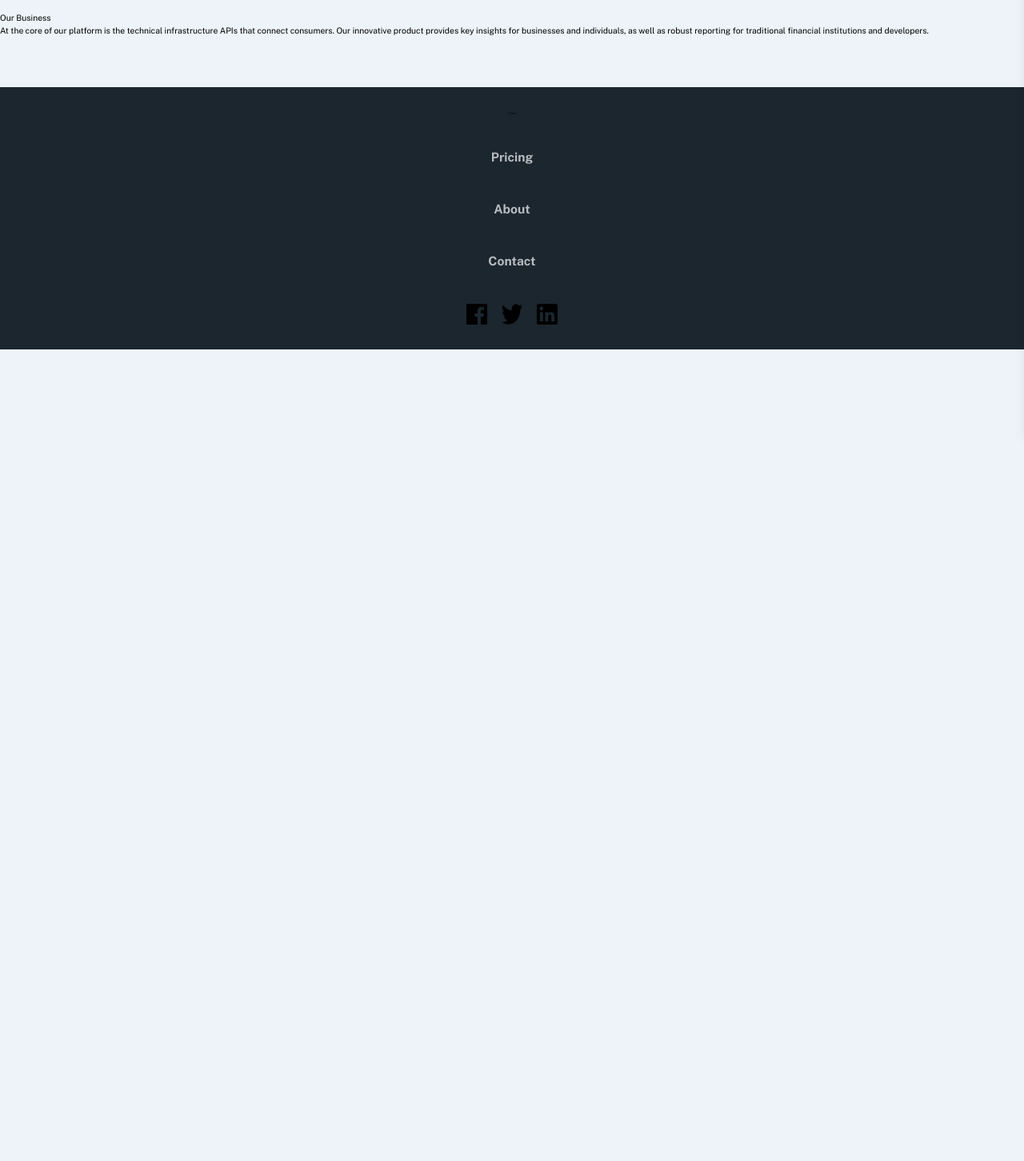
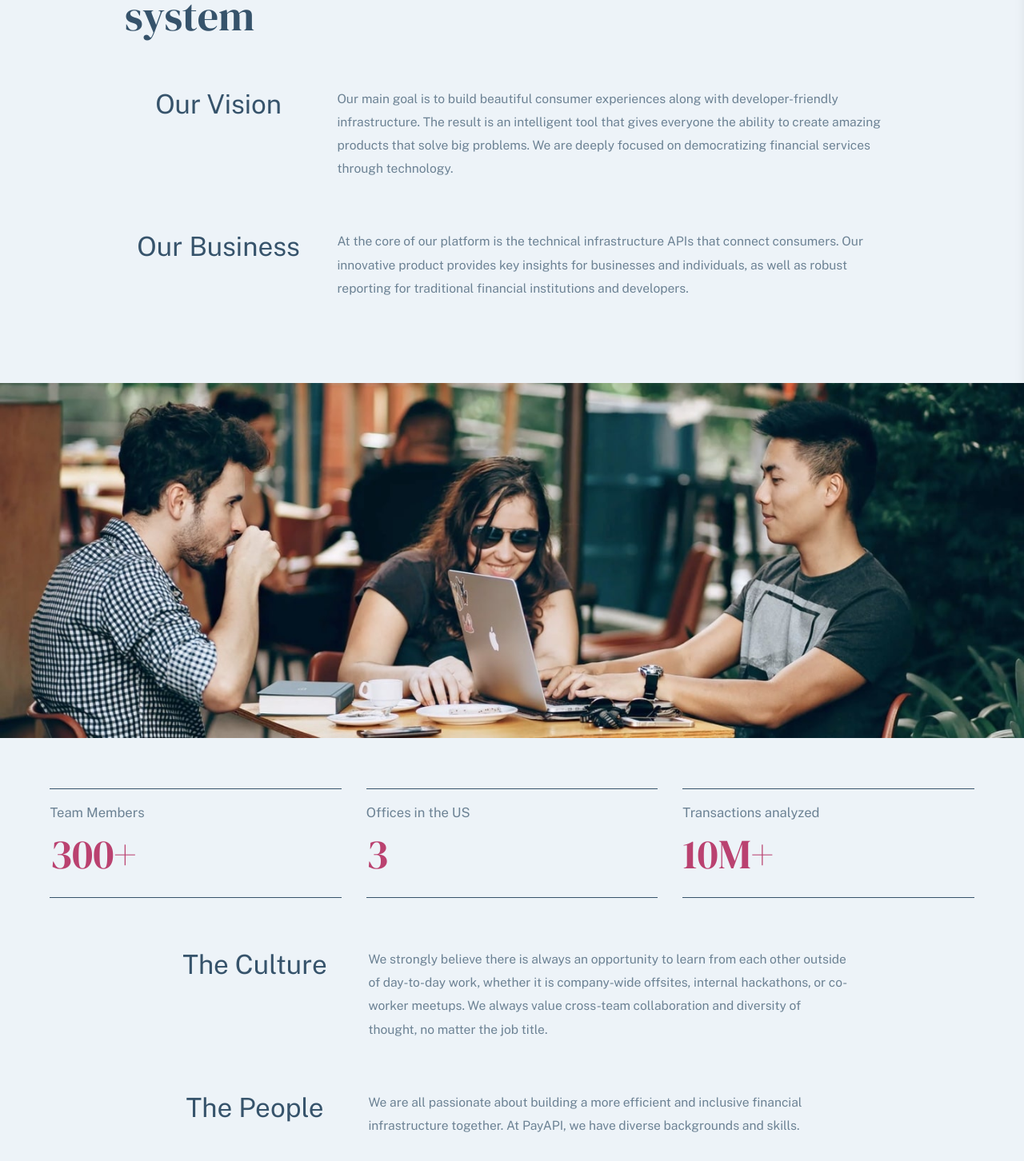
Before and after one commit to AlvinAbiero/payapi-web, a Next.js app: page /about in a window 1280 px wide. Shown: the part 258-1710 px from the top of the page at 80% size. Before the commit the page ends 800 px from the top, so only its background shows below. Built offline with nearby package versions, Linux system fonts and the light colour scheme.

Commit message:
feat: finished about page

```diff
--- a/app/about/page.tsx
+++ b/app/about/page.tsx
@@ -7,7 +7,7 @@ import bgCircle from '@/public/shared/desktop/bg-pattern-circle.svg'
 
 const AboutPage = () => {
   return (
-    <div className="min-h-screen font-sans overflow-x-hidden font-sans font-[400] relative">
+    <div className="min-h-screen font-sans overflow-x-hidden  font-[400] relative">
           <header className='pt-4 md:pt-8 overflow-hidden'>
            <Navbar/>
            <Image
--- a/app/components/About.tsx
+++ b/app/components/About.tsx
@@ -1,16 +1,20 @@
 import React from 'react'
+import Cta from './Cta';
+import Image from 'next/image';
+// import bgCircle from '@/public/shared/desktop/bg-pattern-circle.svg';
+import teamMembers from '@/public/about/desktop/image-team-members.jpg';
 
 const About = () => {
   return (
     <div>
-      <section>
-        <h2>
+      <section className='max-w-176 lg:max-w-full mx-auto lg:px-60 md:px-24 px-16 flex flex-col lg:gap-24 gap-16 pb-40 lg:items-start items-center'>
+        <h2 className='text-police-blue font-serif lg:text-[5rem] lg:leading-[5rem] max-w-6xl lg:text-left text-center md:text-[4.2rem] text-[3.2rem] leading-[3.6rem] pb-0'>
           We empower innovators by delivering access to the financial system
         </h2>
         <div className="flex flex-col lg:gap-24 gap-20">
-          <div>
-            <h3>Our Vision</h3>
-            <p>
+          <div className="grid lg:grid-cols-[1fr_3fr] lg:gap-12 grid-cols-1 justify-items-center lg:items-start gap-4 text-center lg:text-left">
+            <h3 className='text-police-blue lg:text-[3.2rem] lg:leading-[4rem] text-[2.4rem] leading-[3.2rem]'>Our Vision</h3>
+            <p className='text-slate-gray text-[1.5rem] leading-[2.8rem]'>
               Our main goal is to build beautiful consumer experiences along
               with developer-friendly infrastructure. The result is an
               intelligent tool that gives everyone the ability to create amazing
@@ -18,9 +22,9 @@ const About = () => {
               democratizing financial services through technology.
             </p>
           </div>
-          <div>
-            <h3>Our Business</h3>
-            <p>
+          <div className="grid lg:grid-cols-[1fr_3fr] lg:gap-12 grid-cols-1 justify-items-center lg:items-start gap-4 text-center lg:text-left">
+            <h3 className='text-police-blue lg:text-[3.2rem] lg:leading-[4rem] text-[2.4rem] leading-[3.2rem]'>Our Business</h3>
+            <p className='text-slate-gray text-[1.5rem] leading-[2.8rem]'>
               At the core of our platform is the technical infrastructure APIs
               that connect consumers. Our innovative product provides key
               insights for businesses and individuals, as well as robust
@@ -30,8 +34,49 @@ const About = () => {
         </div>
       </section>
       <section className='relative lg:pb-24 pb-16'>
-
+          <div>
+            <Image
+              src={teamMembers}
+              alt="Members"
+              width={800} // Set appropriate width
+              height={600} // Set appropriate height
+              className="w-full"
+              sizes="(max-width: 600px) 100vw, (max-width: 900px) 100vw, 100vw"
+              priority // Add if this is above the fold
+            />
+          </div>
       </section>
+      <section className='max-w-176 lg:max-w-full mx-auto lg:px-24 flex flex-col md:gap-24 gap-20 pb-44 md:px-16 px-10'>
+        <div className='grid lg:grid-cols-3 grid-cols-1 gap-12 text-center lg:text-left'>
+          <div className='flex flex-col py-6 lg:border-y border-police-blue border-opacity-25 border-b-0'>
+            <p className='text-slate-gray text-[1.6rem] leading-[2.8rem]'>Team Members</p>
+            <p className='text-irresistible font-serif text-[5rem] leading-[7.2rem]'>300+</p>
+          </div>
+          <div className='flex flex-col py-6 lg:border-y border-police-blue border-opacity-25 border-y-0'>
+            <p className='text-slate-gray text-[1.6rem] leading-[2.8rem]'>Offices in the US</p>
+            <p className='text-irresistible font-serif text-[5rem] leading-[7.2rem]'>3</p>
+          </div>
+          <div className='flex flex-col py-6 lg:border-y  border-police-blue border-opacity-25 border-t-0'>
+            <p className='text-slate-gray text-[1.6rem] leading-[2.8rem]'>Transactions analyzed</p>
+            <p className='text-irresistible font-serif text-[5rem] leading-[7.2rem]'>10M+</p>
+          </div>
+        </div>
+        <div className="flex flex-col lg:gap-24 lg:px-60 md:px-24 px-0 gap-20">
+          <div className="grid lg:grid-cols-[1fr_3fr] lg:gap-16 grid-cols-1 justify-items-center lg:items-start gap-4 text-center lg:text-left">
+           <h3 className='text-police-blue lg:text-[3.2rem] lg:leading-[4rem] text-[2.4rem] leading-[3.2rem]'>The Culture</h3>
+           <p className='text-slate-gray text-[1.5rem] leading-[2.8rem]'>
+              We strongly believe there is always an opportunity to learn from each other outside of day-to-day work, whether it is company-wide offsites, internal hackathons, or co-worker meetups. We always value cross-team collaboration and diversity of thought, no matter the job title.
+          </p>
+          </div>
+          <div className="grid lg:grid-cols-[1fr_3fr] lg:gap-16 grid-cols-1 justify-items-center lg:items-start gap-4 text-center lg:text-left">
+           <h3 className='text-police-blue lg:text-[3.2rem] lg:leading-[4rem] text-[2.4rem] leading-[3.2rem]'>The People</h3>
+           <p className='text-slate-gray text-[1.5rem] leading-[2.8rem]'>
+             We are all passionate about building a more efficient and inclusive financial infrastructure together. At PayAPI, we have diverse backgrounds and skills.
+          </p>
+          </div>
+        </div>
+      </section>
+        <Cta/>
     </div>
   );
 }
```
